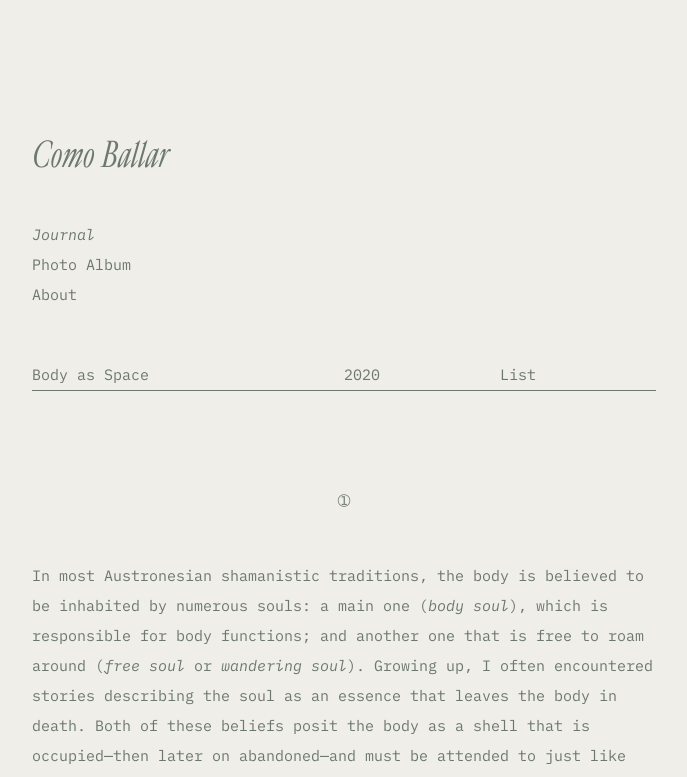
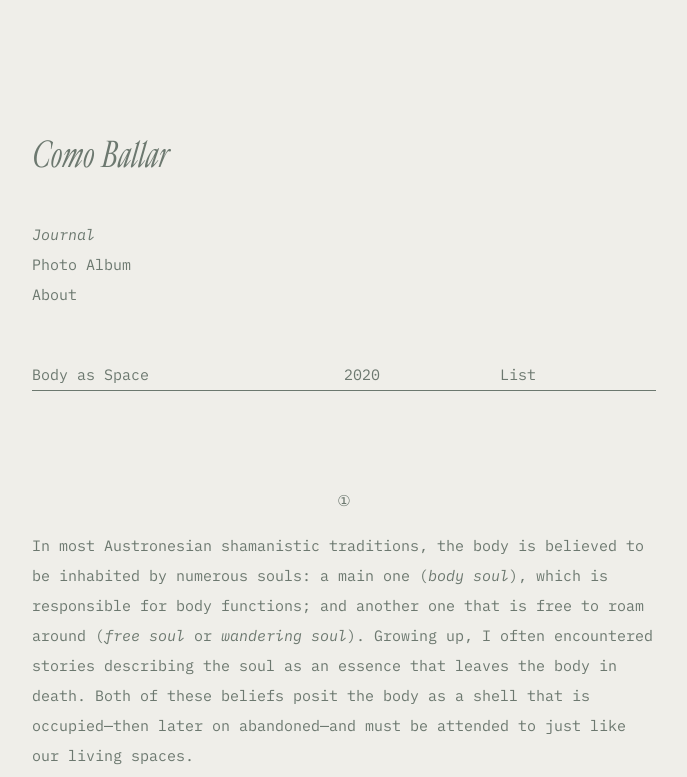
Before and after one commit to comballar/comballar.github.io, a Jekyll site: the page built from _journals/2020-09-16-body-as-space.md, in a window 1280 px wide and 1400 px high. Shown: the top 777 px of the window, without its empty margins (88-775 px from the left). Built offline with Jekyll 4.4.1, drawn with Linux system fonts in a browser that asks for light colours.

Commit message:
Update 2020-09-16-body-as-space.md

```diff
--- a/_journals/2020-09-16-body-as-space.md
+++ b/_journals/2020-09-16-body-as-space.md
@@ -7,20 +7,17 @@
 img: https://raw.githubusercontent.com/comoballar/postdb/main/journal01/06.png
 ---
 <br><br>
-<p align="center">➀</p>
-<br>
+<p align="center">①</p>
 In most Austronesian shamanistic traditions, the body is believed to be inhabited by numerous souls: a main one (<i>body soul</i>), which is responsible for body functions; and another one that is free to roam around (<i>free soul</i> or <i>wandering soul</i>). Growing up, I often encountered stories describing the soul as an essence that leaves the body in death. Both of these beliefs posit the body as a shell that is occupied—then later on abandoned—and must be attended to just like our living spaces.
 <br><br>
 <p align="center"><img src="https://raw.githubusercontent.com/comoballar/postdb/main/journal01/01.png"/><figcaption>By José Manuel Rodrigues.</figcaption></p>
 <br><br><br>
-<p align="center">➁</p>
-<br>
+<p align="center">②</p>
 Rachel Cusk on the parallel between the body and the spaces we nest in, from her essay “Making Home”: “Like the body itself, a home is something both looked at and lived in, a duality that in neither case I have managed to reconcile. I retain the belief that other people’s homes are real where mine is a fabrication, just as I imagine others to live inner lives less flawed than my own.”
 <br><br>
 <p align="center"><img src="https://raw.githubusercontent.com/comoballar/postdb/main/journal01/02.png"/><figcaption>From "Meshes of the Afternoon" (1943).</figcaption></p>
 <br><br><br>
 <p align="center">③</p>
-<br>
 When Franz Kafka said, “I am a cage, in search of a bird.” Like a hollow body, in search of a soul.
 <br><br>
 <p align="center"><img class="vertical" src="https://raw.githubusercontent.com/comoballar/postdb/main/journal01/03.png"/><figcaption>“The Therapist” (1937) by Rene Magritte.</figcaption></p>
```
